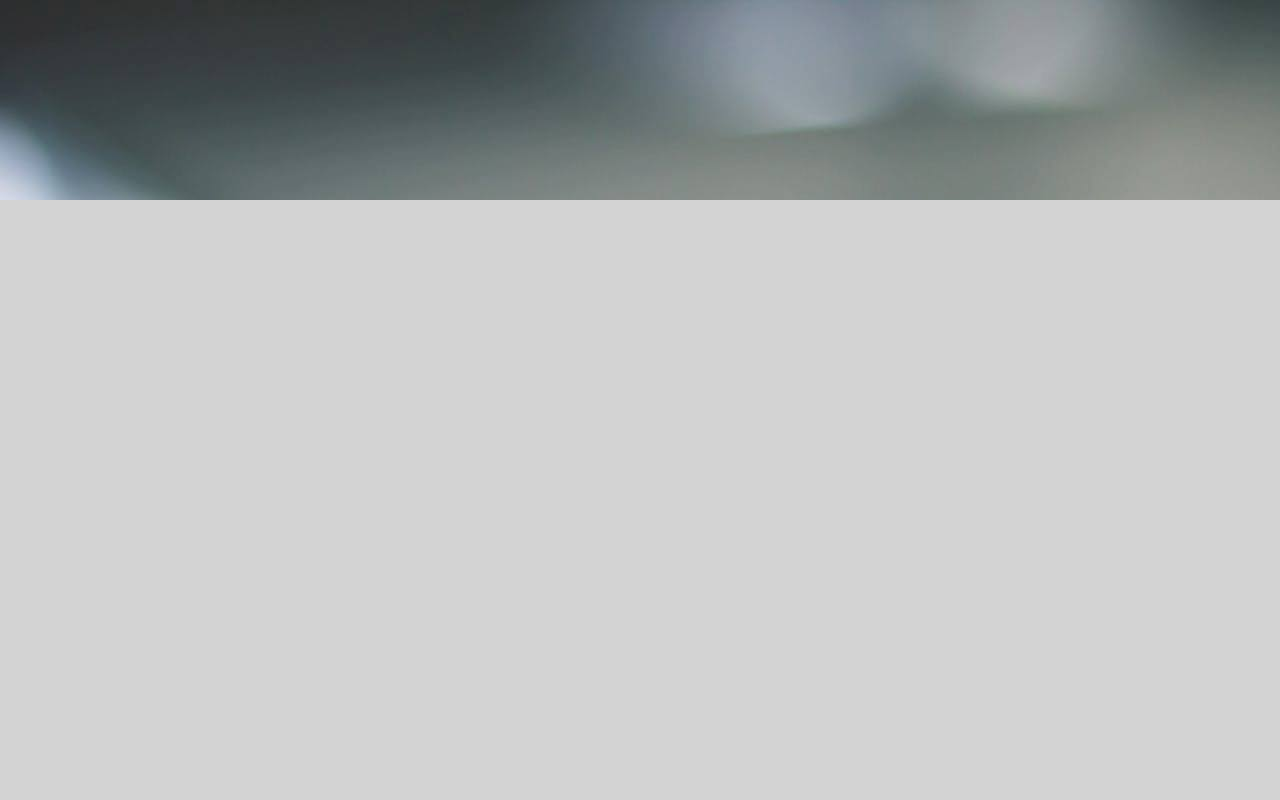
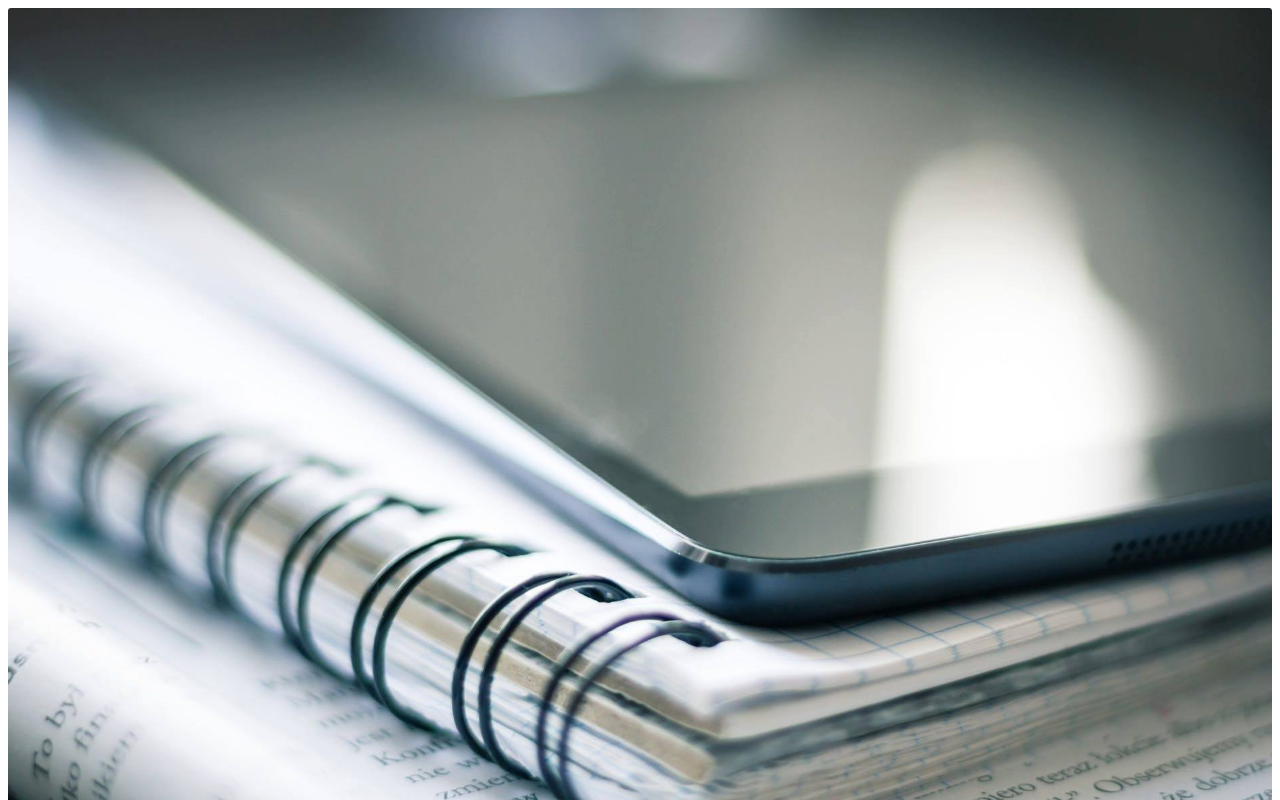
Before and after one commit to piotrpoczwardowski/piotrpoczwardowski.github.io, a plain HTML site: page dariatest.html in a window 1280 px wide. Shown: the top 800 px of the page. Drawn offline with Linux system fonts and the light colour scheme.

Commit message:
client version

```diff
--- a/dariatest.html
+++ b/dariatest.html
@@ -7,34 +7,36 @@
     <title>Document</title>
   </head>
   <style>
-    body {
-      background: lightgrey;
-      margin: 0;
+    body{
+      height: 000px;
     }
+   .header {
+          background-image: url("łatwy_start_kuks_version/notebooks.jpg");
+        }
 
-    .container {
-      height: 1000px;
-    }
+        .main {
+          background-image: url("łatwy_start_kuks_version/thinkingMan.jpg");
+        }
 
-    /*new   */
+        .footer {
+          background-image: url("łatwy_start_kuks_version/workingMan.jpg");
+        }
+        .section {
+
+         height: 65vw;
+         background-repeat: no-repeat;
+         background-size: 100% 100%;
+          position: sticky;
+         border-radius: 3px;
 
 
-
-    .image{
-      background-image: url("łatwy_start_kuks_version/notebooks.jpg");
-      width: 1280px;
-      height: 200px;
-      position: fixed;
-    }
-    main {
-      position: absolute;
-    }
+       }
   </style>
   <body>
-    <div class="container">
-      <div class="image">
-
-      </div>
+    <div class="background">
+        <header class="section header"></header>
+        <main class="section main"></main>
+        <footer class="section footer"></footer>
     </div>
   </body>
 </html>
```
Also changed, not shown: index.html (+16 -1 lines).
